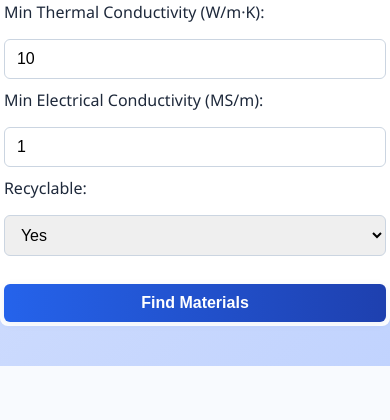
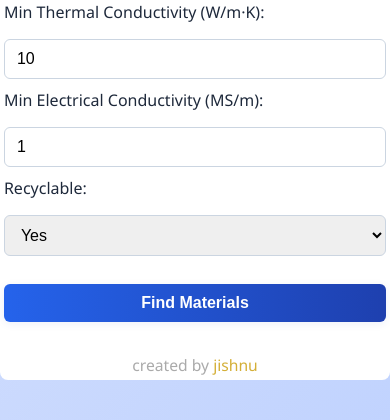
Before and after one commit to jishnu1010/Material-Selector-Web, a Flask app: page / in a window 390 px wide. Shown: the part 687-1107 px from the top of the page. Before the commit the page ends 1053 px from the top, so only its background shows below. Run offline with Flask 3, Linux system fonts and the light colour scheme.

Commit message:
Made site mobile responsive and updated footer

```diff
--- a/templates/index.html
+++ b/templates/index.html
@@ -50,6 +50,10 @@
 
             <button type="submit">Find Materials</button>
         </form>
+
+        <footer style="margin-top:32px;text-align:center;font-size:0.98rem;color:#aaa;">
+            created by <a href="https://www.instagram.com/jish.n_u.s/" target="_blank" style="color:#d4af37;text-decoration:none;">jishnu</a>
+        </footer>
     </div>
 </body>
 </html>
--- a/templates/result.html
+++ b/templates/result.html
@@ -65,6 +65,9 @@
         {% endif %}
         <br>
         <a href="/">&#8592; Back to Material Selector</a>
+        <footer style="margin-top:32px;text-align:center;font-size:0.98rem;color:#aaa;">
+            created by <a href="https://www.instagram.com/jish.n_u.s/" target="_blank" style="color:#d4af37;text-decoration:none;">jishnu</a>
+        </footer>
     </div>
 </body>
 </html>
```
